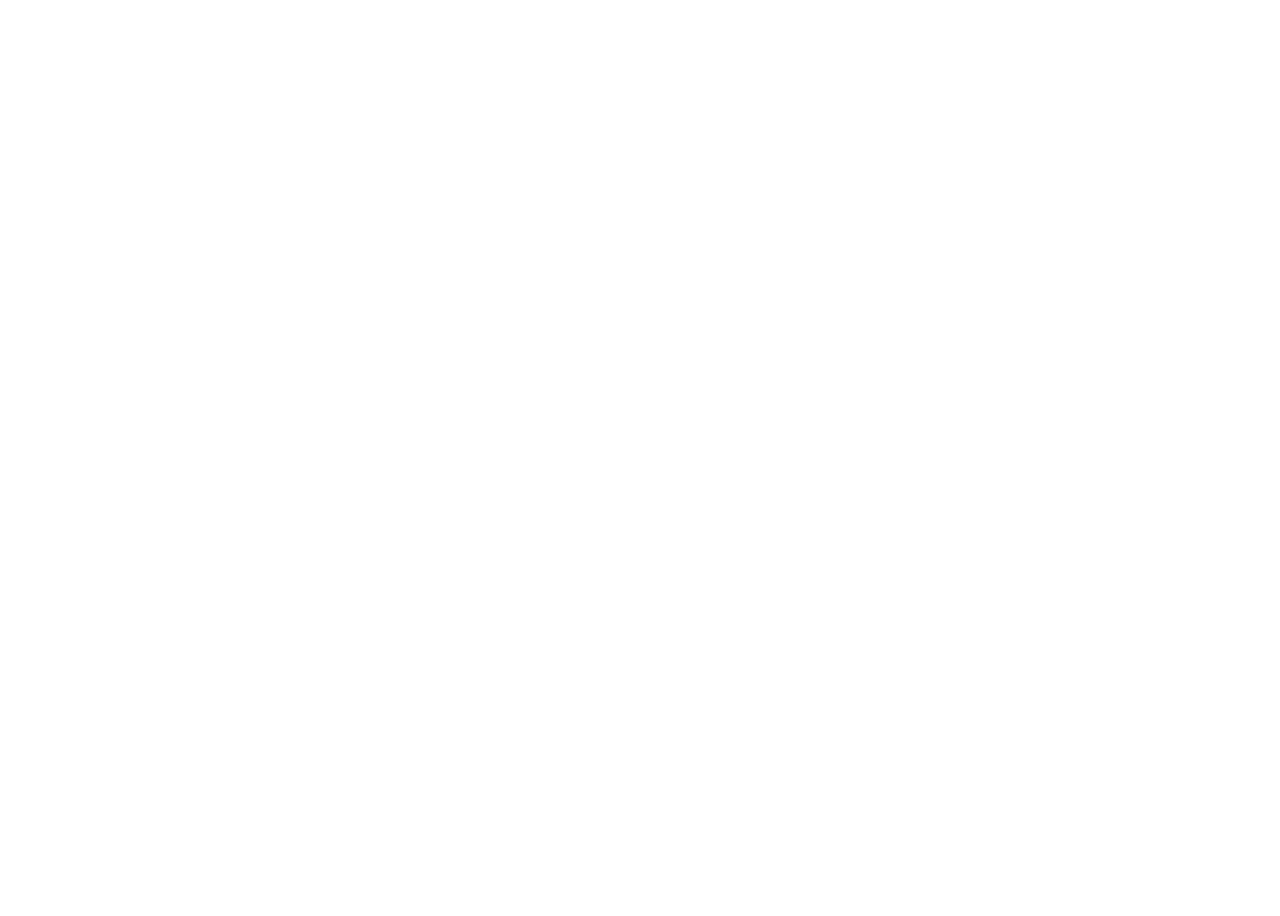
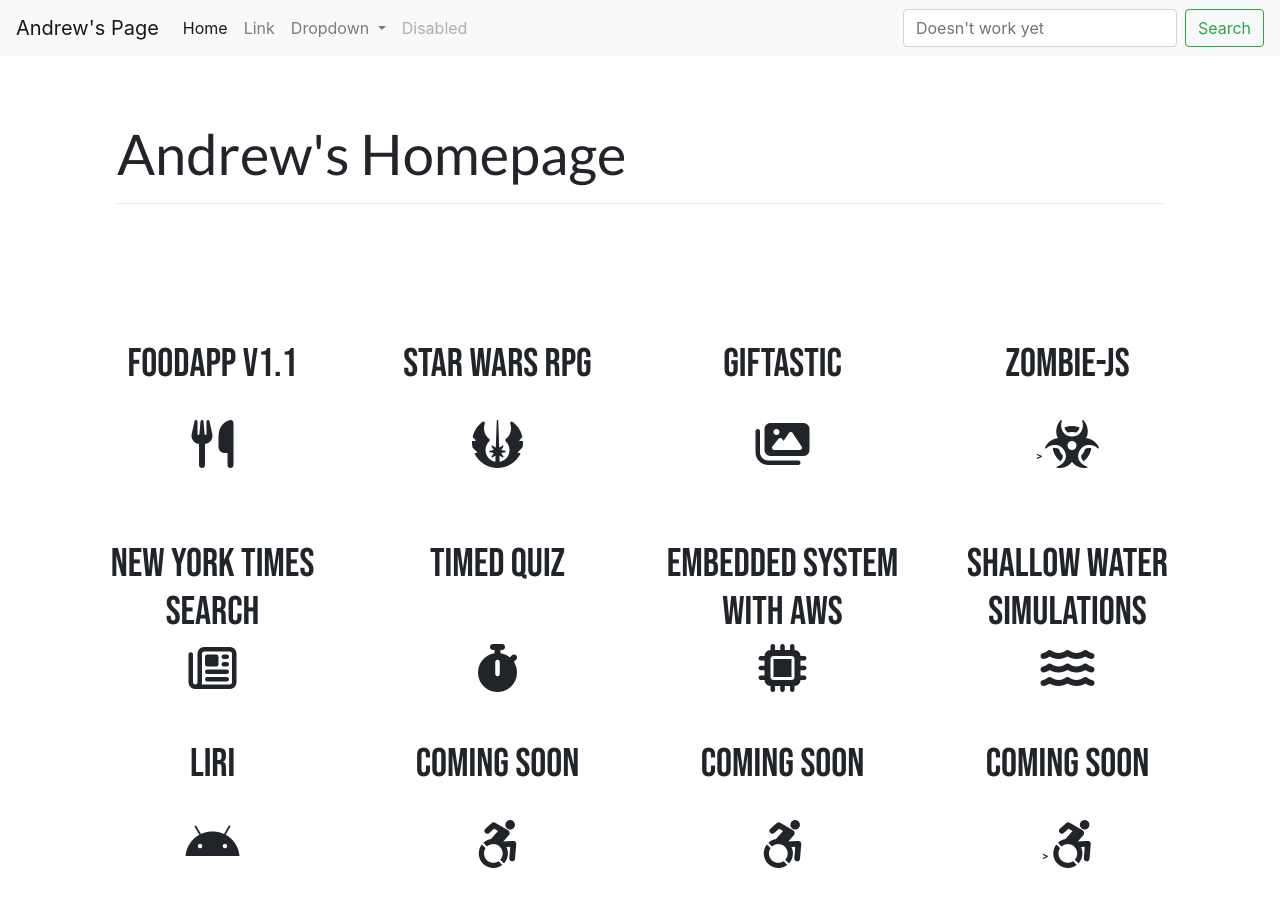
Before and after one commit to homemadechowder/Portfolio_express, a website: page app/public/portfolio.html in a window 1280 px wide. Before the commit the page ends 800 px from the top, so only its background shows below. Drawn offline with nearby package versions, Linux system fonts and the light colour scheme; files that its build step writes are made by us from their sources.

Commit message:
portfolio html pls get me to react

```diff
--- a/app/public/portfolio.html
+++ b/app/public/portfolio.html
@@ -26,6 +26,137 @@
     <title>Portfolio</title>
 </head>
 <body>
+  <nav class="navbar navbar-expand-lg navbar-light bg-light">
+    <a class="navbar-brand" href="/">Andrew's Page</a>
+    <button class="navbar-toggler" type="button" data-toggle="collapse" data-target="#navbarSupportedContent" aria-controls="navbarSupportedContent" aria-expanded="false" aria-label="Toggle navigation">
+      <span class="navbar-toggler-icon"></span>
+    </button>
+
+    <div class="collapse navbar-collapse" id="navbarSupportedContent">
+      <ul class="navbar-nav mr-auto">
+        <li class="nav-item active">
+          <a class="nav-link" href="#">Home <span class="sr-only">(current)</span></a>
+        </li>
+        <li class="nav-item">
+          <a id = "sim" class="nav-link" href="#">Link</a>
+        </li>
+        <li class="nav-item dropdown">
+          <a class="nav-link dropdown-toggle" href="#" id="navbarDropdown" role="button" data-toggle="dropdown" aria-haspopup="true" aria-expanded="false">
+            Dropdown
+          </a>
+          <div class="dropdown-menu" aria-labelledby="navbarDropdown">
+            <a class="dropdown-item" href="#">Action</a>
+            <a class="dropdown-item" href="#">Another action</a>
+            <div class="dropdown-divider"></div>
+            <a class="dropdown-item" href="#">Something else here</a>
+          </div>
+        </li>
+        <li class="nav-item">
+          <a class="nav-link disabled" href="#">Disabled</a>
+        </li>
+      </ul>
+      <form class="form-inline my-2 my-lg-0">
+        <input class="form-control mr-sm-2" type="search" placeholder="Doesn't work yet" aria-label="Search">
+        <button class="btn btn-outline-success my-2 my-sm-0" type="submit">Search</button>
+      </form>
+    </div>
+  </nav>
+
+    <div class = "wrapper">
+      <div class = "container">
+          <div class="jumbotron">
+              <h1 class="display-4">Andrew's Homepage</h1><hr>
+              <p class="lead"> </p>
+          </div>
+          <div class = "row">
+            <div id = "project1" class = "col-sm-6 col-md-3 pPage project1">
+                <br>
+                <h1>FoodApp v1.1</h1>
+                <br>
+
+                <i class="fas fa-utensils fa-3x"></i>
+            </div>
+            <div id = "rpg" class = "col-sm-6 col-md-3 pPage rpg">
+                <br>
+                <h1>Star Wars RPG</h1>
+                <br>
+
+                <i class="fas fa-jedi fa-3x"></i>
+            </div>
+            <div id = "giftas" class = "col-sm-6 col-md-3 pPage giftas">
+                <br>
+                <h1>GifTastic</h1>
+                <br>
+
+                <i class="fas fa-images fa-3x"></i>
+            </div>
+            <div id = "zombie" class = "col-sm-6 col-md-3 pPage zombie">
+                <br>
+                <h1>Zombie-JS</h1>
+                <br>
+                >
+                <i class="fas fa-biohazard fa-3x"></i>
+            </div>
+        </div>
+
+        <div class = "row">
+            <div id = "nytsearch" class = "col-sm-6 col-md-3 pPage nytsearch">
+                <br>
+                <h1>New York Times Search</h1>
+                <i class="far fa-newspaper fa-3x"></i>
+            </div>
+            <div id = "timedquiz" class = "col-sm-6 col-md-3 pPage timedquiz">
+                <br>
+                <h1>Timed Quiz</h1>
+                <br>
+                <br>
+                <i class="fas fa-stopwatch fa-3x"></i>
+            </div>
+            <div id = "embed" class = "col-sm-6 col-md-3 pPage embed">
+                <br>
+                <h1>Embedded System with AWS</h1>
+                <i class="fas fa-microchip fa-3x"></i>
+            </div>
+            <div id = "shallow" class = "col-sm-6 col-md-3 pPage shallow">
+                <br>
+                <h1>Shallow Water Simulations</h1>
+                <i class="fas fa-water fa-3x"></i>
+            </div>
+        </div>
+
+        <div class = "row">
+            <div id = "liri" class = "col-sm-6 col-md-3 pPage liri">
+                <br>
+                <h1>LIRI</h1>
+                <br>
+
+                <i class="fab fa-android fa-3x"></i>
+            </div>
+            <div id = "comingsoon" class = "col-sm-6 col-md-3 pPage comingsoon">
+                <br>
+                <h1>Coming Soon</h1>
+                <br>
+
+                <i class="fab fa-accessible-icon fa-3x"></i>
+            </div>
+            <div id = "comingsoon" class = "col-sm-6 col-md-3 pPage comingsoon">
+                <br>
+                <h1>Coming Soon</h1>
+                <br>
+
+                <i class="fab fa-accessible-icon fa-3x"></i>
+            </div>
+            <div id = "comingsoon" class = "col-sm-6 col-md-3 pPage comingsoon">
+                <br>
+                <h1>Coming Soon</h1>
+                <br>
+                >
+                <i class="fab fa-accessible-icon fa-3x"></i>
+            </div>
+        </div>
+      </div>
+      </div>
+
 
 </body>
 </html>
```
